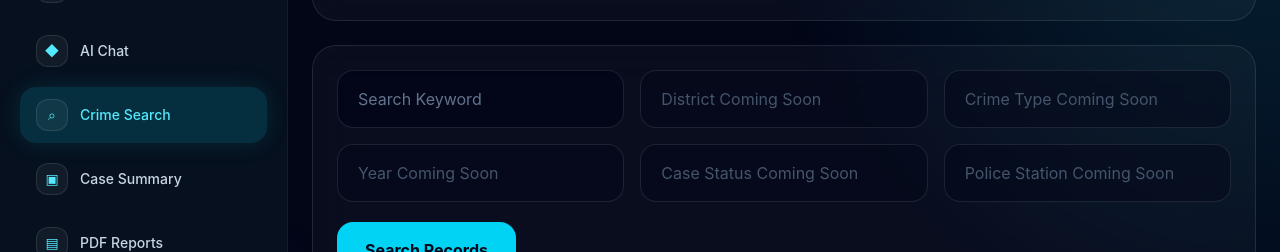
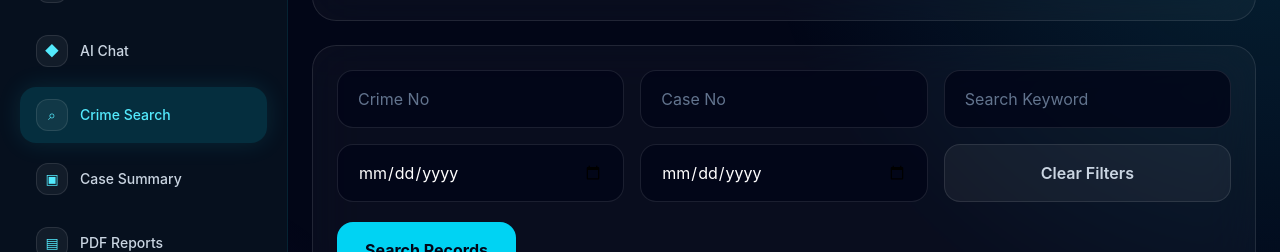
Before and after one commit to Ayush-eng-ai/Datathon-2026-CrimeAI, a React app in the folder Project-1-CrimeIntel-AI-Chatbot/frontend/: page /crime-search in a window 1280 px wide. Shown: the part 149-401 px from the top of the page. Built offline with nearby package versions, Linux system fonts and the light colour scheme; no server answers; the HTML template or start-up script is replaced by a standard one.

Commit message:
Connect crime search filters with backend query parameters

```diff
--- a/Project-1-CrimeIntel-AI-Chatbot/frontend/src/pages/CrimeSearch/CrimeSearch.jsx
+++ b/Project-1-CrimeIntel-AI-Chatbot/frontend/src/pages/CrimeSearch/CrimeSearch.jsx
@@ -5,20 +5,35 @@ import PrimaryButton from "../../components/ui/PrimaryButton"
 import { searchCrimes } from "../../services/searchService"
 
 function CrimeSearch() {
-  const [keyword, setKeyword] = useState("")
+  const [filters, setFilters] = useState({
+    crime_no: "",
+    case_no: "",
+    keyword: "",
+    start_date: "",
+    end_date: "",
+  })
+
   const [records, setRecords] = useState([])
   const [loading, setLoading] = useState(false)
   const [error, setError] = useState("")
 
-  const fetchRecords = async (searchKeyword = "") => {
+  const updateFilter = (key, value) => {
+    setFilters((prev) => ({
+      ...prev,
+      [key]: value,
+    }))
+  }
+
+  const fetchRecords = async () => {
     try {
       setLoading(true)
       setError("")
 
-      const result = await searchCrimes({
-        keyword: searchKeyword || undefined,
-      })
+      const cleanFilters = Object.fromEntries(
+        Object.entries(filters).filter(([, value]) => value.trim() !== "")
+      )
 
+      const result = await searchCrimes(cleanFilters)
       setRecords(result.data || [])
     } catch (err) {
       setError("Backend se crime records load nahi ho pa rahe. FastAPI server check karo.")
@@ -31,10 +46,6 @@ function CrimeSearch() {
     fetchRecords()
   }, [])
 
-  const handleSearch = () => {
-    fetchRecords(keyword)
-  }
-
   return (
     <div className="space-y-6">
       <PageHeader
@@ -46,23 +57,57 @@ function CrimeSearch() {
       <GlassCard className="bg-[#050b16]/80">
         <div className="grid gap-4 md:grid-cols-3">
           <input
-            placeholder="Search Keyword"
-            value={keyword}
-            onChange={(e) => setKeyword(e.target.value)}
+            placeholder="Crime No"
+            value={filters.crime_no}
+            onChange={(e) => updateFilter("crime_no", e.target.value)}
             className="rounded-2xl border border-white/10 bg-slate-950/80 px-5 py-4 text-white outline-none placeholder:text-slate-500 focus:border-cyan-400/50"
           />
 
-          {["District", "Crime Type", "Year", "Case Status", "Police Station"].map((item) => (
-            <input
-              key={item}
-              placeholder={`${item} Coming Soon`}
-              disabled
-              className="rounded-2xl border border-white/10 bg-slate-950/50 px-5 py-4 text-slate-500 outline-none placeholder:text-slate-600"
-            />
-          ))}
+          <input
+            placeholder="Case No"
+            value={filters.case_no}
+            onChange={(e) => updateFilter("case_no", e.target.value)}
+            className="rounded-2xl border border-white/10 bg-slate-950/80 px-5 py-4 text-white outline-none placeholder:text-slate-500 focus:border-cyan-400/50"
+          />
+
+          <input
+            placeholder="Search Keyword"
+            value={filters.keyword}
+            onChange={(e) => updateFilter("keyword", e.target.value)}
+            className="rounded-2xl border border-white/10 bg-slate-950/80 px-5 py-4 text-white outline-none placeholder:text-slate-500 focus:border-cyan-400/50"
+          />
+
+          <input
+            type="date"
+            value={filters.start_date}
+            onChange={(e) => updateFilter("start_date", e.target.value)}
+            className="rounded-2xl border border-white/10 bg-slate-950/80 px-5 py-4 text-white outline-none focus:border-cyan-400/50"
+          />
+
+          <input
+            type="date"
+            value={filters.end_date}
+            onChange={(e) => updateFilter("end_date", e.target.value)}
+            className="rounded-2xl border border-white/10 bg-slate-950/80 px-5 py-4 text-white outline-none focus:border-cyan-400/50"
+          />
+
+          <button
+            onClick={() =>
+              setFilters({
+                crime_no: "",
+                case_no: "",
+                keyword: "",
+                start_date: "",
+                end_date: "",
+              })
+            }
+            className="rounded-2xl border border-white/10 bg-white/5 px-5 py-4 font-semibold text-slate-300 transition hover:bg-white/10"
+          >
+            Clear Filters
+          </button>
         </div>
 
-        <PrimaryButton className="mt-5" onClick={handleSearch}>
+        <PrimaryButton className="mt-5" onClick={fetchRecords} disabled={loading}>
           {loading ? "Searching..." : "Search Records"}
         </PrimaryButton>
 
@@ -97,7 +142,7 @@ function CrimeSearch() {
                   <td className="px-4 py-4">{record.crime_registered_date}</td>
                   <td className="px-4 py-4">{record.police_station_id || "N/A"}</td>
                   <td className="px-4 py-4">{record.case_status_id || "N/A"}</td>
-                  <td className="px-4 py-4 max-w-md text-slate-400">
+                  <td className="max-w-md px-4 py-4 text-slate-400">
                     {record.brief_facts || "No details available"}
                   </td>
                 </tr>
```
